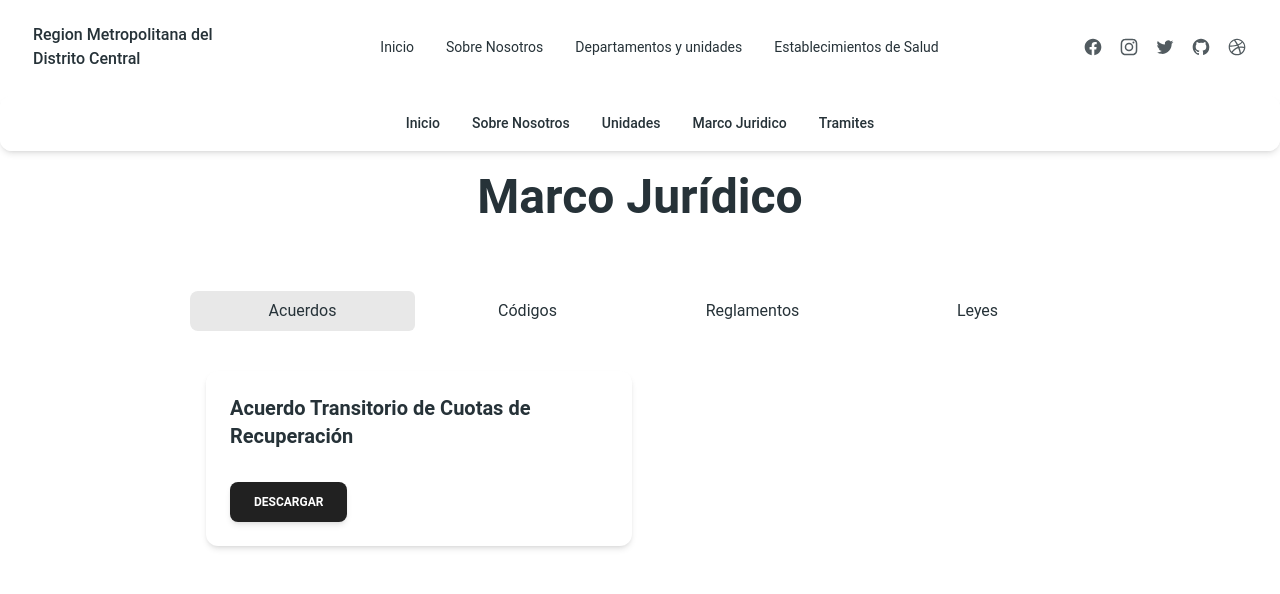
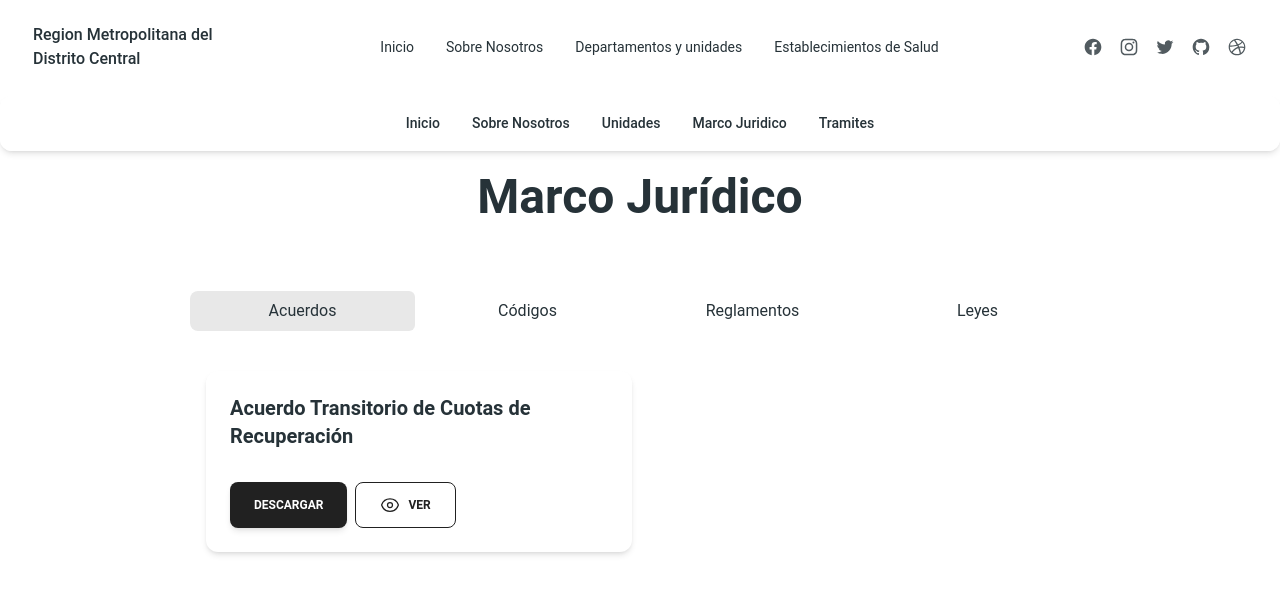
Before and after one commit to SerlioGiron/Pagina-web-Region-Metropolitana-DC, a Next.js app: page /Departamentos/Marco-Normativo/marco-juridico in a window 1280 px wide. Shown: the top 594 px of the page. Built offline with nearby package versions, Linux system fonts and the light colour scheme.

Commit message:
greatness!!!! se agrego eyeicon y se pueden ver los pdfs

```diff
--- a/src/components/Descargas.jsx
+++ b/src/components/Descargas.jsx
@@ -8,6 +8,7 @@ import {
     CardFooter,
 } from "../app/MTailwind";
 import {Card, CardHeader, CardBody, Typography, Button} from "../app/MTailwind";
+import { EyeIcon } from "@heroicons/react/24/outline";
 
 const handleDownload = async (fileUrl, fileName) => {
     try {
@@ -78,7 +79,7 @@ export function DescargasTab({data}) {
                                         {card.title}
                                     </Typography>
                                 </CardBody>
-                                <CardFooter className="pt-0">
+                                <CardFooter className="pt-0 flex gap-2">
                                     <Button
                                         onClick={() =>
                                             handleDownload(
@@ -89,6 +90,13 @@ export function DescargasTab({data}) {
                                     >
                                         Descargar
                                     </Button>
+                                    <Button
+                                        className="flex items-center gap-2"
+                                        variant="outlined"
+                                        onClick={() => window.open(card.fileURL, '_blank')}
+                                    >
+                                        <EyeIcon className="h-5 w-5" /> Ver
+                                    </Button>
                                 </CardFooter>
                             </Card>
                         ))}
```
